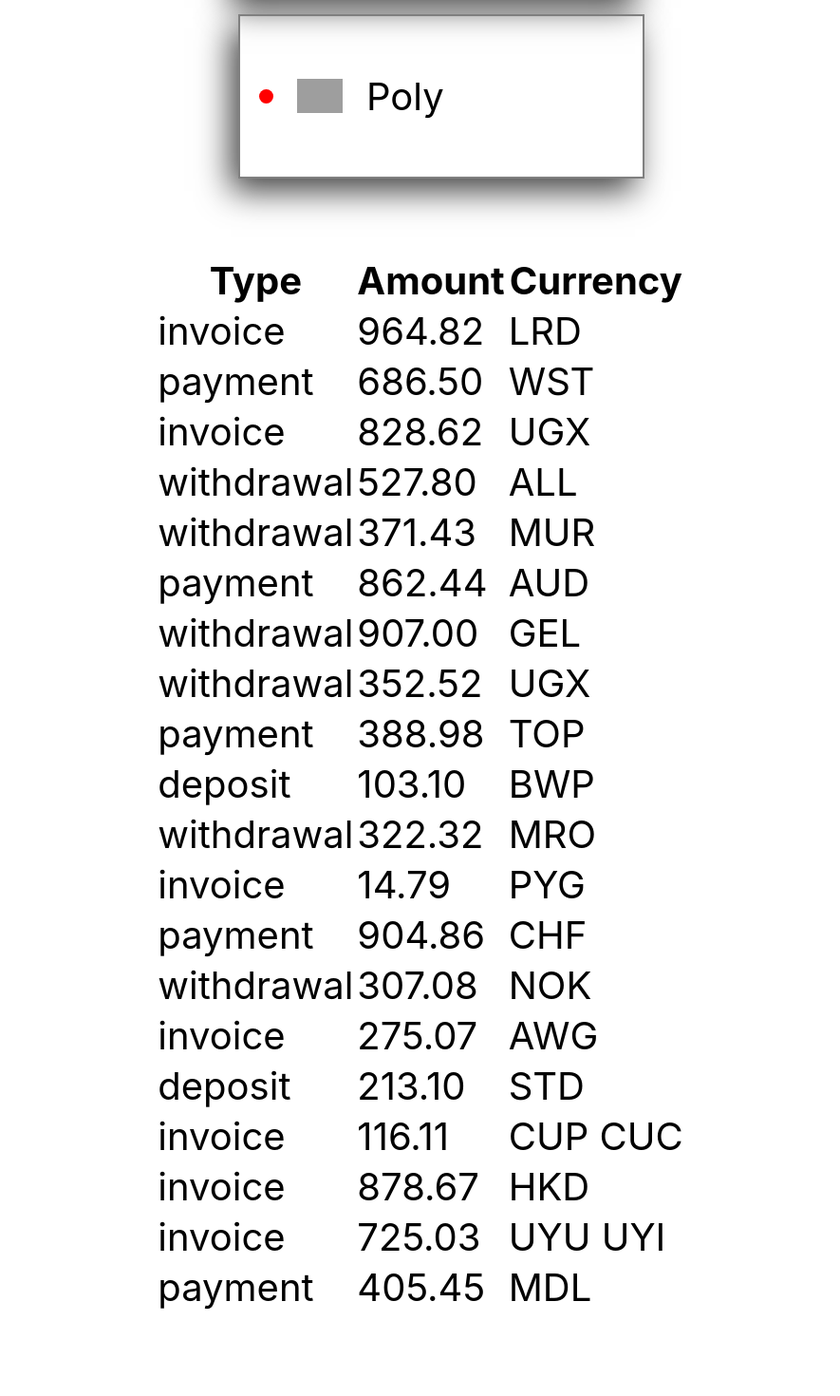
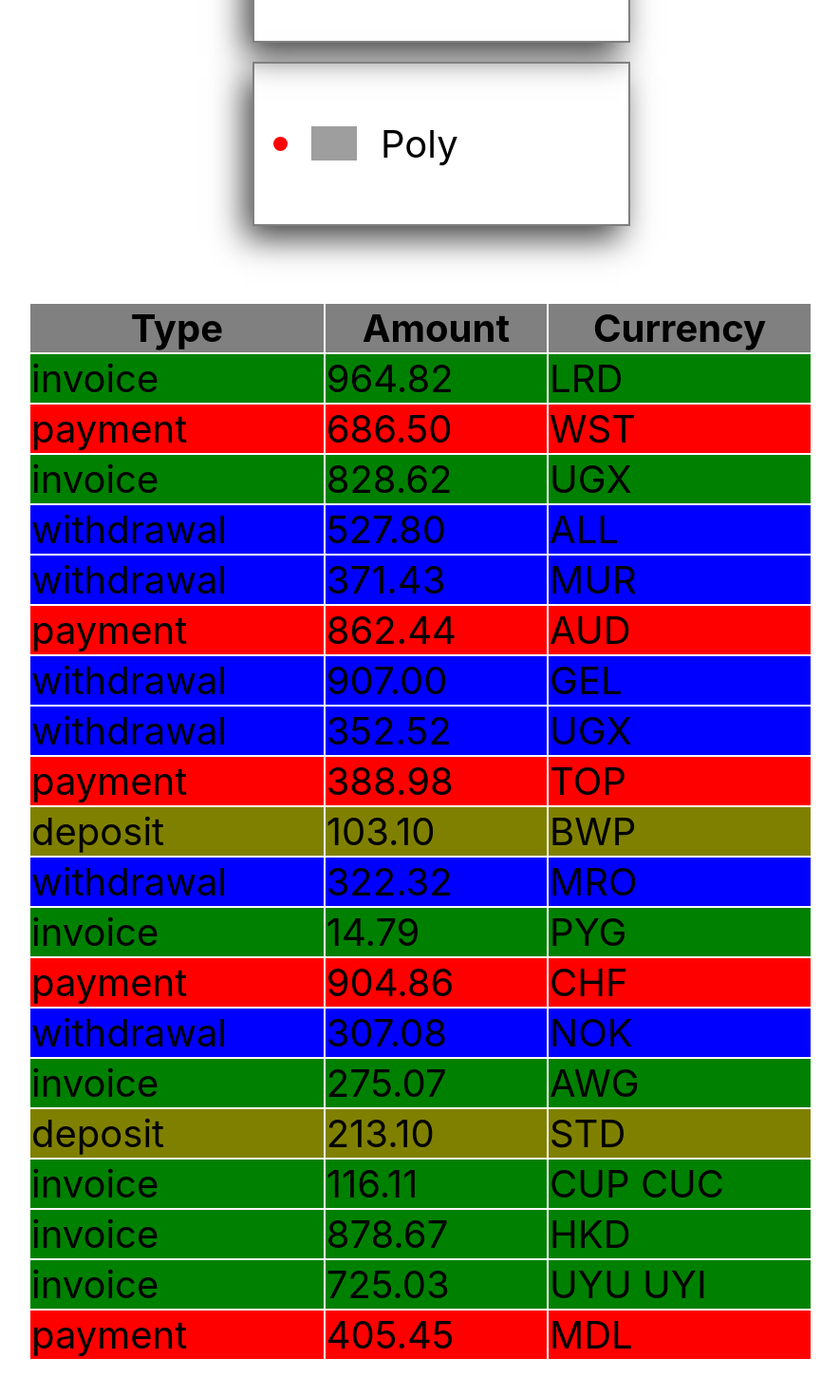
Before and after one commit to OlehBrov/goit-react-hw-01-components, a React (Create React App) app: page / in a window 1280 px wide. Shown: the part 1784-3254 px from the top of the page at 95% size, without its empty margins (197-1082 px from the left). Before the commit the page ends 3167 px from the top, so only its background shows below. Built offline with nearby package versions, Linux system fonts and the light colour scheme; grey boxes are pictures that could not be loaded.

Commit message:
task4 styled

```diff
--- a/src/components/App.styled.js
+++ b/src/components/App.styled.js
@@ -1,6 +1,7 @@
 import styled from 'styled-components';
 
 export const Container = styled.div`
+padding: 50px;
   display: flex;
   flex-direction: column;
   justify-content: center;
--- a/src/components/FriendsList/FriendList.jsx
+++ b/src/components/FriendsList/FriendList.jsx
@@ -6,7 +6,7 @@ export const FriendList = (props) => {
         {props.data.map(prop =>
         (<FriendListItem
             key={prop.id}
-            onStatus={prop.isOnline}
+            isOnline={prop.isOnline}
             avatar={prop.avatar}
             friendName={prop.name}
         />)
--- a/src/components/FriendsList/StyledFriendList.js
+++ b/src/components/FriendsList/StyledFriendList.js
@@ -23,7 +23,7 @@ export const StyledFriendListItem = styled.li`
     width: 15px;
     height: 15px;
     border-radius: 50%;
-    background-color: ${props => (props.onStatus ? 'green' : 'red')};
+    background-color: ${props => (props.isOnline ? 'green' : 'red')};
 
   }
 `;
--- a/src/components/Transactions/TransactionItem.jsx
+++ b/src/components/Transactions/TransactionItem.jsx
@@ -1,12 +1,14 @@
-export const TransactionItem = ({props}) => {
+import { StyledTransaction } from "./Transactions.styled";
+
+export const TransactionItem = ({ props }) => {
   console.log('Props', props.transactions);
   return props.transactions.map(el => {
     return (
-      <tr key={el.id}>
+      <StyledTransaction key={el.id} {...el}>
         <td>{el.type}</td>
         <td>{el.amount}</td>
         <td>{el.currency}</td>
-      </tr>
+      </StyledTransaction>
     );
   });
 };
--- /dev/null
+++ b/src/components/Transactions/Transactions.styled.js
@@ -0,0 +1,21 @@
+import styled from "styled-components";
+
+export const StyledTransactionTable = styled.table`
+width: 70%;
+thead{
+    background-color: gray;
+}
+`
+
+export const StyledTransaction= styled.tr`
+/* background-color: green; */
+background-color: ${(props) => ( backgroundColor(props.type))};
+`
+
+function backgroundColor(type) {
+    // console.log('backgroundColor', type.children)
+    if (type === 'payment') return 'red';
+    if (type === 'withdrawal') return 'blue';
+    if (type === 'invoice') return 'green;'
+    if (type === 'deposit') return 'olive';
+}
--- a/src/components/Transactions/TransactionsTable.jsx
+++ b/src/components/Transactions/TransactionsTable.jsx
@@ -1,10 +1,10 @@
 
 import { TransactionItem } from "./TransactionItem";
-
+import {StyledTransactionTable} from './Transactions.styled'
 export const TransactionsTable = (props) => {
   console.log('Table', props)
   return (
-    <table className="transaction-history">
+    <StyledTransactionTable className="transaction-history">
       <thead>
         <tr>
           <th>Type</th>
@@ -16,6 +16,6 @@ export const TransactionsTable = (props) => {
       <tbody>
         <TransactionItem props={props} />
       </tbody>
-    </table>
+    </StyledTransactionTable>
   );
 };
```
